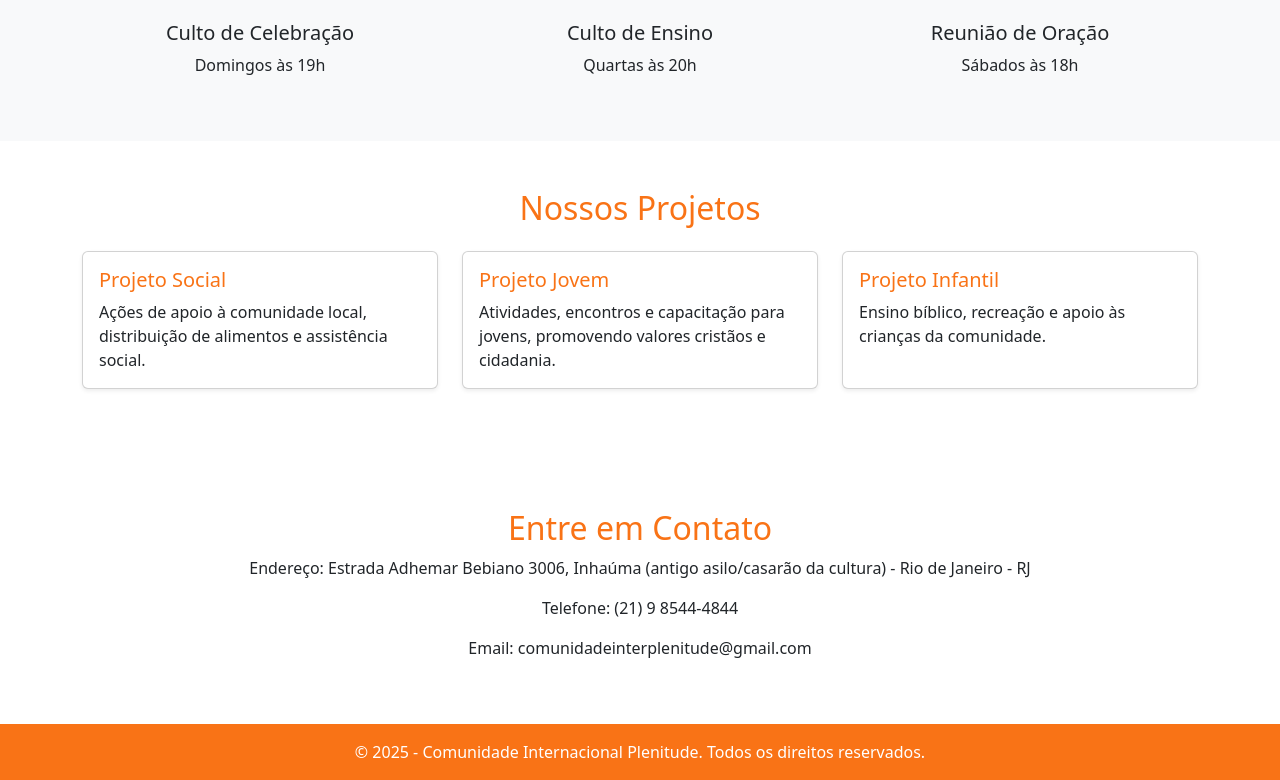
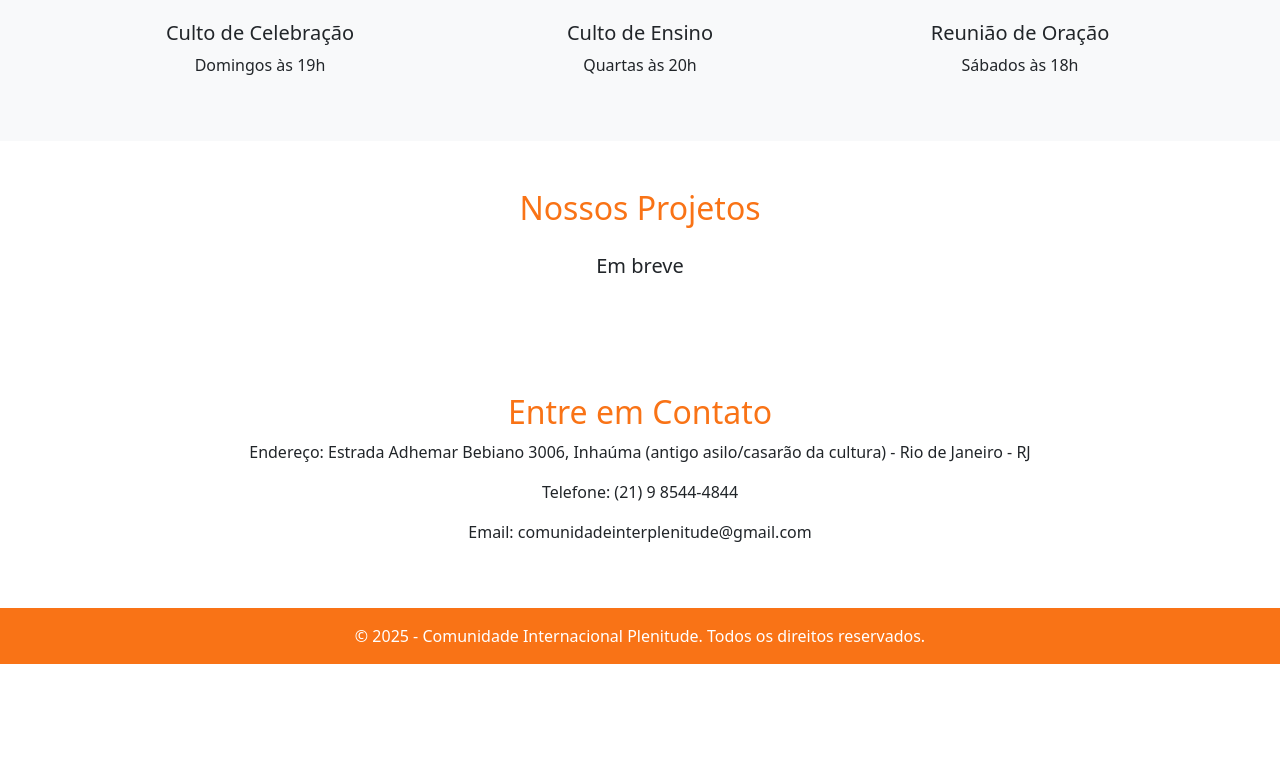
Before and after one commit to yuri41774/estodos2025.1, a plain HTML site: page index.html in a window 1280 px wide. Shown: the part 1118-1898 px from the top of the page. After the commit the page ends 1782 px from the top, so only its background shows below. Drawn offline with nearby package versions, Linux system fonts and the light colour scheme.

Commit message:
chore: remove exemplos e adiciona 'Em breve' na seção projetos

```diff
--- a/index.html
+++ b/index.html
@@ -101,29 +101,8 @@
         <div class="container">
             <h2 class="text-laranja text-center mb-4">Nossos Projetos</h2>
             <div class="row">
-                <div class="col-md-4 mb-4">
-                    <div class="card h-100 shadow-sm">
-                        <div class="card-body">
-                            <h5 class="card-title text-laranja">Projeto Social</h5>
-                            <p class="card-text">Ações de apoio à comunidade local, distribuição de alimentos e assistência social.</p>
-                        </div>
-                    </div>
-                </div>
-                <div class="col-md-4 mb-4">
-                    <div class="card h-100 shadow-sm">
-                        <div class="card-body">
-                            <h5 class="card-title text-laranja">Projeto Jovem</h5>
-                            <p class="card-text">Atividades, encontros e capacitação para jovens, promovendo valores cristãos e cidadania.</p>
-                        </div>
-                    </div>
-                </div>
-                <div class="col-md-4 mb-4">
-                    <div class="card h-100 shadow-sm">
-                        <div class="card-body">
-                            <h5 class="card-title text-laranja">Projeto Infantil</h5>
-                            <p class="card-text">Ensino bíblico, recreação e apoio às crianças da comunidade.</p>
-                        </div>
-                    </div>
+                <div class="col-12 text-center">
+                    <p class="lead">Em breve</p>
                 </div>
             </div>
         </div>
```
